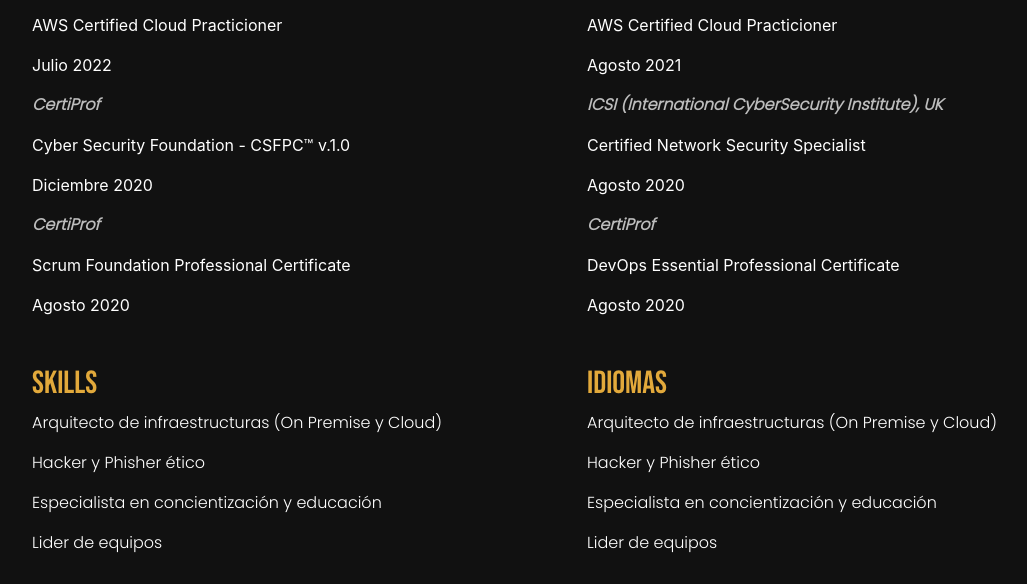
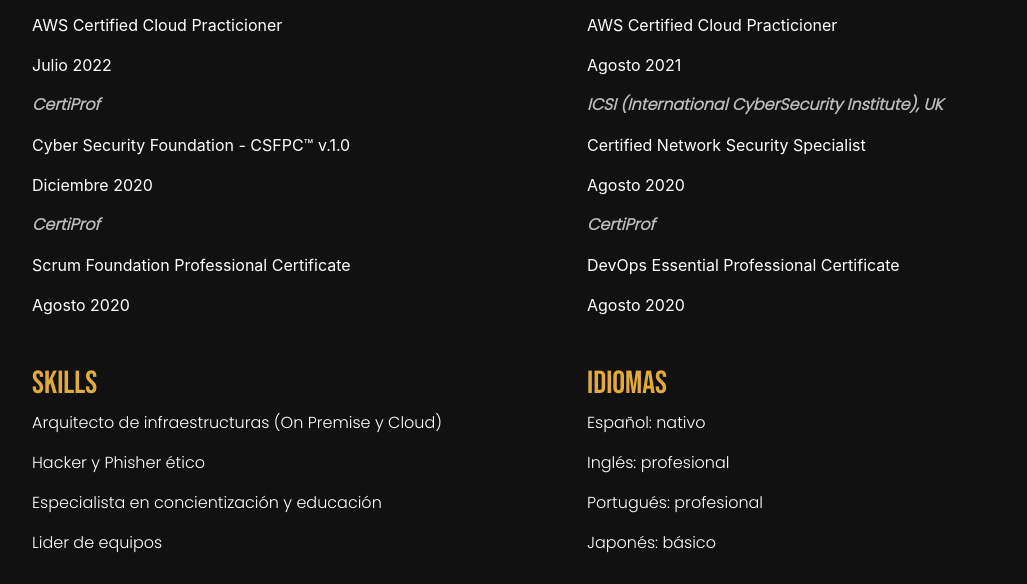
Before and after one commit to DaianaCapovilla/MatiA, a website: page curriculum.html in a window 1280 px wide. Shown: the part 579-1163 px from the top of the page, without its empty margins (68-1095 px from the left). Drawn offline with nearby package versions, Linux system fonts and the light colour scheme.

Commit message:
Update curriculum.html

```diff
--- a/curriculum.html
+++ b/curriculum.html
@@ -181,10 +181,10 @@
 
                     <div class="col-12 col-md-6">
                         <h2 class="tituloSecciones">Idiomas</h2>
-                        <p class="nivelIdioma">Arquitecto de infraestructuras (On Premise y Cloud)</p>
-                        <p class="nivelIdioma">Hacker y Phisher ético</p>
-                        <p class="nivelIdioma">Especialista en concientización y educación</p>
-                        <p class="nivelIdioma">Lider de equipos</p>
+                        <p class="nivelIdioma">Español: nativo</p>
+                        <p class="nivelIdioma">Inglés: profesional</p>
+                        <p class="nivelIdioma">Portugués: profesional</p>
+                        <p class="nivelIdioma">Japonés: básico</p>
                     </div>
                 </div>
 
```
